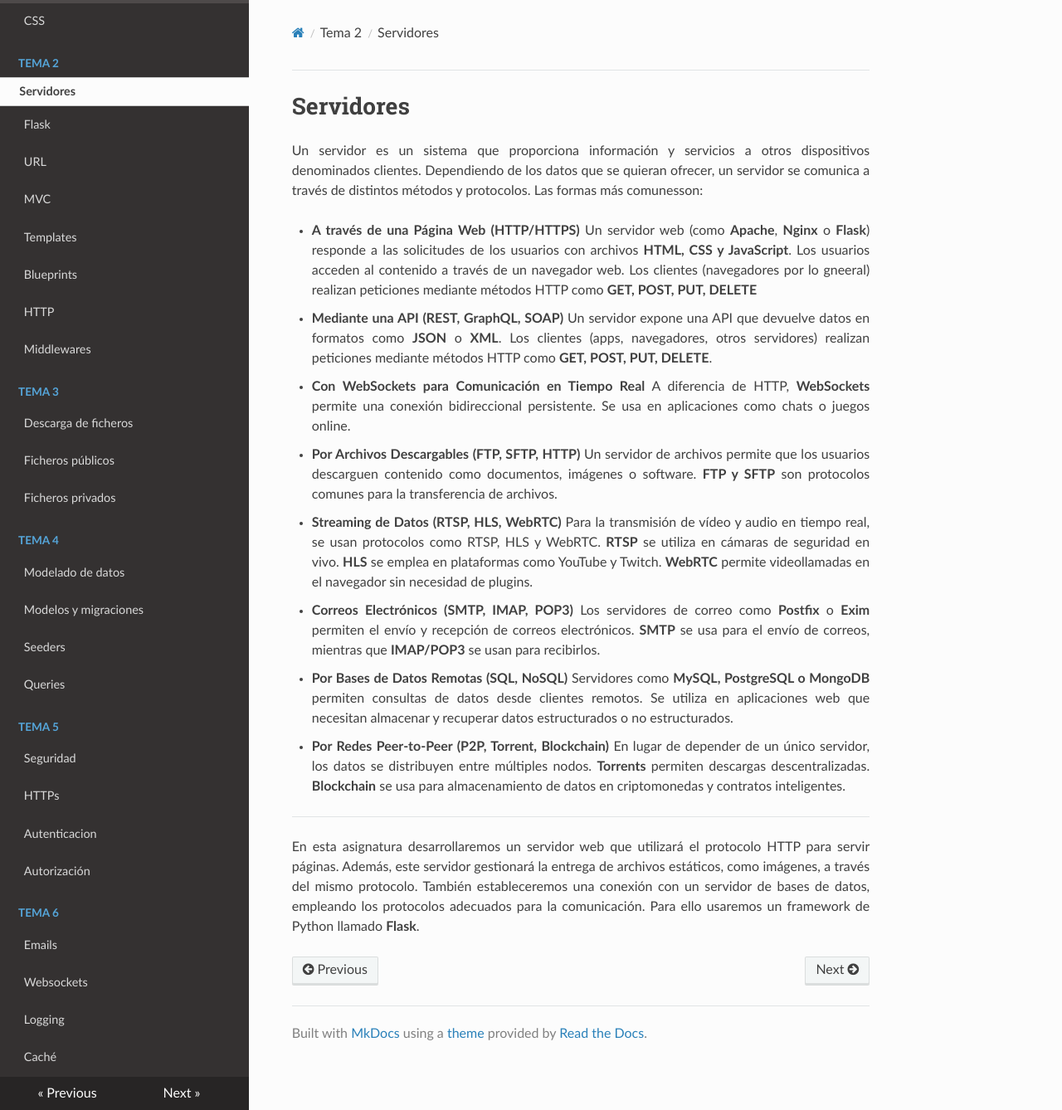
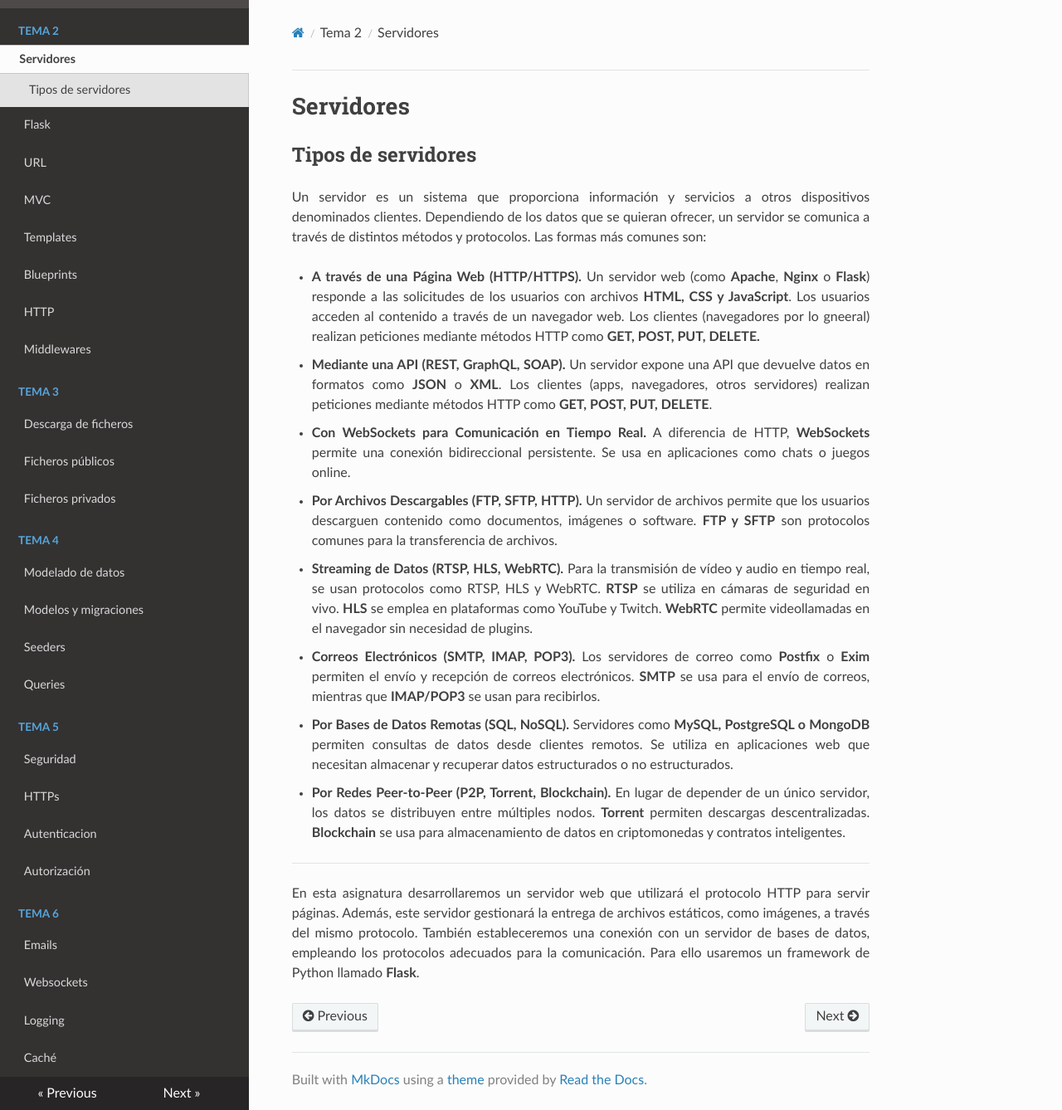
Before and after one commit to apozohue10/tecw, an MkDocs documentation site: the page built from docs/tema2/servidores.md, in a window 1280 px wide and 1338 px high. Shown: the whole window at 83% size. Built offline with MkDocs 1.6.1, drawn with Linux system fonts in a browser that asks for light colours; nearby versions of some CDN libraries.

```diff
--- a/docs/tema2/servidores.md
+++ b/docs/tema2/servidores.md
@@ -1,24 +1,28 @@
 # Servidores
 
-Un servidor es un sistema que proporciona información y servicios a otros dispositivos denominados clientes. Dependiendo de los datos que se quieran ofrecer, un servidor se comunica a través de distintos métodos y protocolos. Las formas más comunesson:
+
+
+## Tipos de servidores
+
+Un servidor es un sistema que proporciona información y servicios a otros dispositivos denominados clientes. Dependiendo de los datos que se quieran ofrecer, un servidor se comunica a través de distintos métodos y protocolos. Las formas más comunes son:
 
 
 <ul>
-  <li><b>A través de una Página Web (HTTP/HTTPS)</b> Un servidor web (como <b>Apache</b>, <b>Nginx</b> o <b>Flask</b>) responde a las solicitudes de los usuarios con archivos <b>HTML, CSS y JavaScript</b>. Los usuarios acceden al contenido a través de un navegador web. Los clientes (navegadores por lo gneeral) realizan peticiones mediante métodos HTTP como <b>GET, POST, PUT, DELETE</b></li>
+  <li><b>A través de una Página Web (HTTP/HTTPS).</b> Un servidor web (como <b>Apache</b>, <b>Nginx</b> o <b>Flask</b>) responde a las solicitudes de los usuarios con archivos <b>HTML, CSS y JavaScript</b>. Los usuarios acceden al contenido a través de un navegador web. Los clientes (navegadores por lo gneeral) realizan peticiones mediante métodos HTTP como <b>GET, POST, PUT, DELETE.</b></li>
 
-  <li><b>Mediante una API (REST, GraphQL, SOAP)</b> Un servidor expone una API que devuelve datos en formatos como <b>JSON</b> o <b>XML</b>. Los clientes (apps, navegadores, otros servidores) realizan peticiones mediante métodos HTTP como <b>GET, POST, PUT, DELETE</b>.</li>
+  <li><b>Mediante una API (REST, GraphQL, SOAP).</b> Un servidor expone una API que devuelve datos en formatos como <b>JSON</b> o <b>XML</b>. Los clientes (apps, navegadores, otros servidores) realizan peticiones mediante métodos HTTP como <b>GET, POST, PUT, DELETE</b>.</li>
 
-  <li><b>Con WebSockets para Comunicación en Tiempo Real</b> A diferencia de HTTP, <b>WebSockets</b> permite una conexión bidireccional persistente. Se usa en aplicaciones como chats o juegos online.</li>
+  <li><b>Con WebSockets para Comunicación en Tiempo Real.</b> A diferencia de HTTP, <b>WebSockets</b> permite una conexión bidireccional persistente. Se usa en aplicaciones como chats o juegos online.</li>
 
-  <li><b>Por Archivos Descargables (FTP, SFTP, HTTP)</b> Un servidor de archivos permite que los usuarios descarguen contenido como documentos, imágenes o software. <b>FTP y SFTP</b> son protocolos comunes para la transferencia de archivos.</li>
+  <li><b>Por Archivos Descargables (FTP, SFTP, HTTP).</b> Un servidor de archivos permite que los usuarios descarguen contenido como documentos, imágenes o software. <b>FTP y SFTP</b> son protocolos comunes para la transferencia de archivos.</li>
 
-  <li><b>Streaming de Datos (RTSP, HLS, WebRTC)</b> Para la transmisión de vídeo y audio en tiempo real, se usan protocolos como RTSP, HLS y WebRTC. <b>RTSP</b> se utiliza en cámaras de seguridad en vivo. <b>HLS</b> se emplea en plataformas como YouTube y Twitch. <b>WebRTC</b> permite videollamadas en el navegador sin necesidad de plugins.</li>
+  <li><b>Streaming de Datos (RTSP, HLS, WebRTC).</b> Para la transmisión de vídeo y audio en tiempo real, se usan protocolos como RTSP, HLS y WebRTC. <b>RTSP</b> se utiliza en cámaras de seguridad en vivo. <b>HLS</b> se emplea en plataformas como YouTube y Twitch. <b>WebRTC</b> permite videollamadas en el navegador sin necesidad de plugins.</li>
 
-  <li><b>Correos Electrónicos (SMTP, IMAP, POP3)</b> Los servidores de correo como <b>Postfix</b> o <b>Exim</b> permiten el envío y recepción de correos electrónicos. <b>SMTP</b> se usa para el envío de correos, mientras que <b>IMAP/POP3</b> se usan para recibirlos.</li>
+  <li><b>Correos Electrónicos (SMTP, IMAP, POP3).</b> Los servidores de correo como <b>Postfix</b> o <b>Exim</b> permiten el envío y recepción de correos electrónicos. <b>SMTP</b> se usa para el envío de correos, mientras que <b>IMAP/POP3</b> se usan para recibirlos.</li>
 
-  <li><b>Por Bases de Datos Remotas (SQL, NoSQL)</b> Servidores como <b>MySQL, PostgreSQL o MongoDB</b> permiten consultas de datos desde clientes remotos. Se utiliza en aplicaciones web que necesitan almacenar y recuperar datos estructurados o no estructurados.</li>
+  <li><b>Por Bases de Datos Remotas (SQL, NoSQL).</b> Servidores como <b>MySQL, PostgreSQL o MongoDB</b> permiten consultas de datos desde clientes remotos. Se utiliza en aplicaciones web que necesitan almacenar y recuperar datos estructurados o no estructurados.</li>
 
-  <li><b>Por Redes Peer-to-Peer (P2P, Torrent, Blockchain)</b> En lugar de depender de un único servidor, los datos se distribuyen entre múltiples nodos. <b>Torrents</b> permiten descargas descentralizadas. <b>Blockchain</b> se usa para almacenamiento de datos en criptomonedas y contratos inteligentes.</li>
+  <li><b>Por Redes Peer-to-Peer (P2P, Torrent, Blockchain).</b> En lugar de depender de un único servidor, los datos se distribuyen entre múltiples nodos. <b>Torrent</b> permiten descargas descentralizadas. <b>Blockchain</b> se usa para almacenamiento de datos en criptomonedas y contratos inteligentes.</li>
 </ul>
 
 ---
```
Also changed, not shown: docs/index.md (+15 -1 lines), docs/introduccion/client_server.md (+7 -1 lines), docs/introduccion/desarrollo_web.md (+2 -3 lines), docs/introduccion/evolucion.md (+7 -2 lines), docs/introduccion/introduccion.md (deleted, +0 -3 lines).
